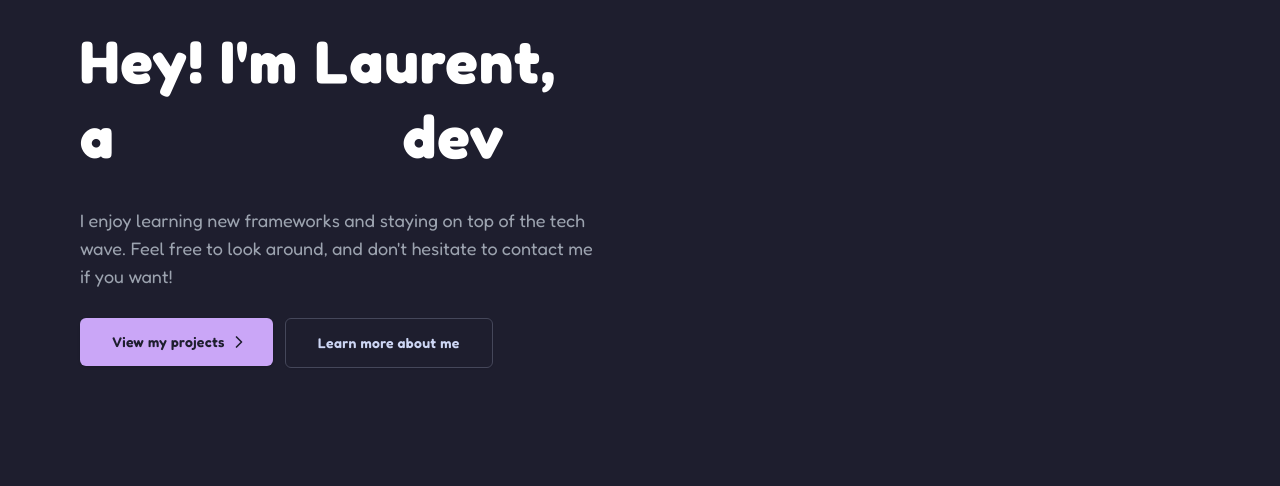
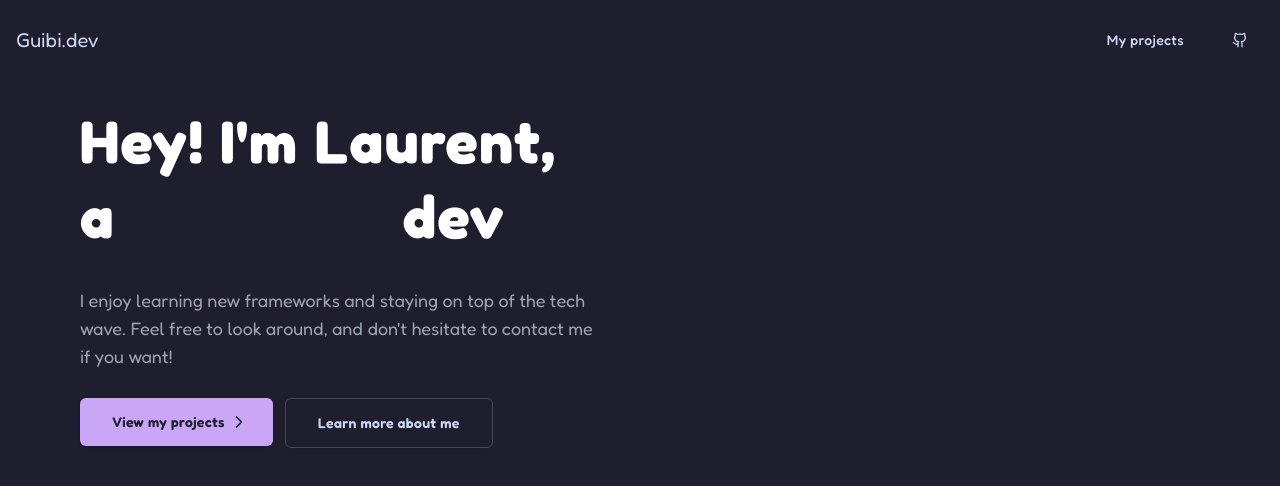
Before and after one commit to Guibi1/website, a Next.js app: page / in a window 1280 px wide. Shown: the top 486 px of the page. Built offline with nearby package versions, Linux system fonts and the light colour scheme; what @catppuccin/tailwindcss would draw is missing.

Commit message:
Added nav

```diff
--- a/src/app/layout.tsx
+++ b/src/app/layout.tsx
@@ -1,3 +1,4 @@
+import Nav from "@/components/Nav";
 import type { Metadata } from "next";
 import { Fredoka } from "next/font/google";
 import "./globals.css";
@@ -5,13 +6,17 @@ import "./globals.css";
 const font = Fredoka({ subsets: ["latin"] });
 
 export const metadata: Metadata = {
-    title: "Home • Guibi.dev",
+    title: "Guibi.dev",
 };
 
 export default function RootLayout({ children }: { children: React.ReactNode }) {
     return (
         <html lang="en">
-            <body className={`${font.className} antialiased dark h-dvh`}>{children}</body>
+            <body className={`${font.className} antialiased dark h-dvh`}>
+                <Nav />
+
+                {children}
+            </body>
         </html>
     );
 }
--- /dev/null
+++ b/src/components/Nav.tsx
@@ -0,0 +1,27 @@
+import { GithubIcon } from "lucide-react";
+import Link from "next/link";
+import { Button } from "./ui/button";
+
+export default function Nav() {
+    return (
+        <nav className="container px-4 py-8 md:h-20 flex items-center justify-between gap-4">
+            <Link href="/" className="text-xl">
+                Guibi.dev
+            </Link>
+
+            <div className="flex items-center gap-4">
+                <Button variant="ghost" asChild>
+                    <Link href="/projects" className="text-lg">
+                        My projects
+                    </Link>
+                </Button>
+
+                <Button variant="ghost" asChild>
+                    <Link href="https://github.com/Guibi1" target="_blank">
+                        <GithubIcon />
+                    </Link>
+                </Button>
+            </div>
+        </nav>
+    );
+}
```
